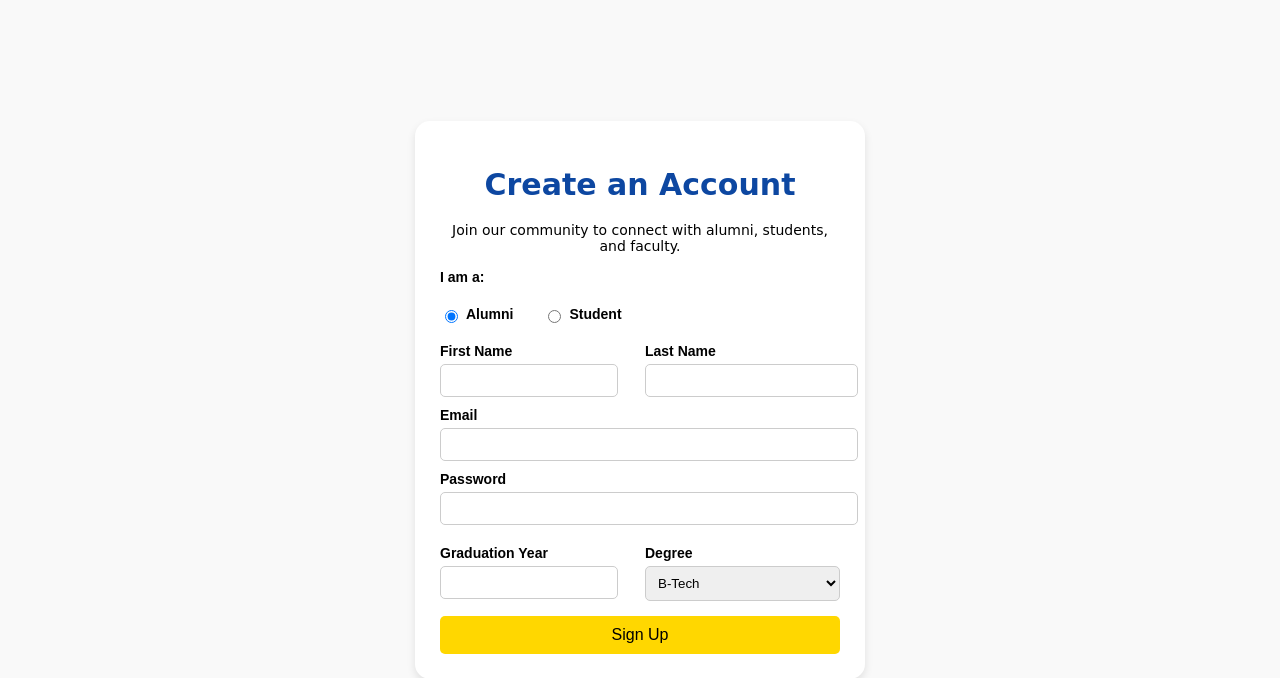
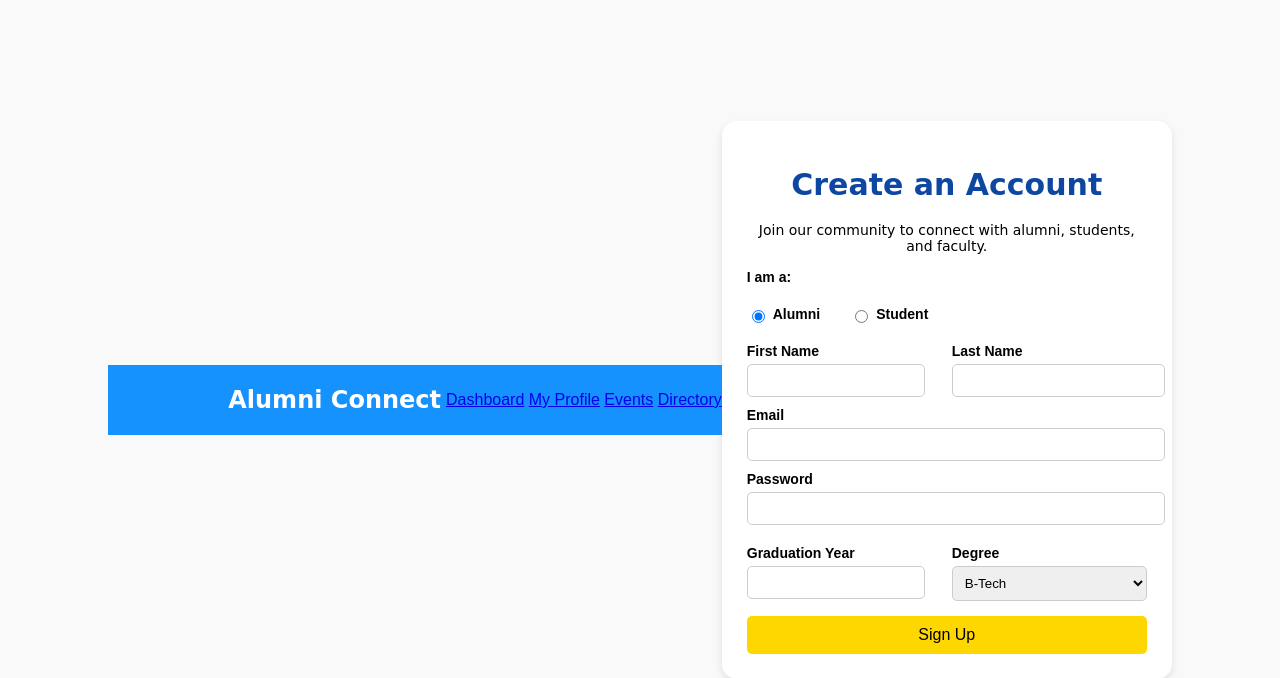
Before and after one commit to Devendra470/Alumni_Portal, a Django app: page /joinnetwork in a window 1280 px wide. Shown: the top 678 px of the page. Run offline with Django 5.2, Linux system fonts and the light colour scheme.

Commit message:
added nav bar

```diff
--- a/alumni/templates/alumni/alumni.html
+++ b/alumni/templates/alumni/alumni.html
@@ -121,11 +121,8 @@
     <div>
       <a href="#">Home</a>
       <a href="#">Students</a>
-      <a href="#">Faculty</a>
-      <a href="#">Alumni</a>
       <a href="#">Blog</a>
       <a href="#">Events</a>
-      <a href="#">Contact</a>
     </div>
     <div>
       <form action="{% url 'logout'%}" method="post">
--- a/alumni/templates/alumni/joinnetwork.html
+++ b/alumni/templates/alumni/joinnetwork.html
@@ -9,6 +9,15 @@
     <link rel="stylesheet" href="{% static 'joinnetwork.css' %}" />
   </head>
   <body>
+    <header style="background-color: rgb(22, 146, 255);">
+      <h1><i class="fa-solid fa-graduation-cap" style="color: white; "></i>Alumni Connect</h1>
+      <nav>
+          <a href="#">Dashboard</a>
+          <a href="#">My Profile</a>
+          <a href="#">Events</a>
+          <a href="#">Directory</a>
+      </nav>
+  </header>
     <div class="form-container">
       <div style="background-color: rgb(226, 25, 25); text-align: center; border-radius: 50px 50px ; color: white;">
         {% if flag %}
--- a/alumni/templates/alumni/student.html
+++ b/alumni/templates/alumni/student.html
@@ -9,15 +9,12 @@
 </head>
 <body>
   <header class="navbar">
-    <div class="logo">🎓 University Alumni</div>
+    <div class="logo">🎓 Alumni Connect</div>
     <nav class="nav-links">
       <a href="#">Home</a>
-      <a href="#">Students</a>
-      <a href="#">Faculty</a>
       <a href="#">Alumni</a>
       <a href="#">Blog</a>
       <a href="#">Events</a>
-      <a href="#">Contact</a>
     </nav>
     <div class="auth-buttons">
       <button class="login">Login</button>
--- a/static/joinnetwork.css
+++ b/static/joinnetwork.css
@@ -8,7 +8,24 @@ body {
     height: 100vh;
     margin: 0;
 }
+header {
+    background-color: #f9f9f9;
+    display: flex;
+    justify-content: space-between;
+    align-items: center;
+    position: sticky;
+    top: 0px;
+    height: 776px 56px;
 
+}
+
+header h1 {
+    text-align: start;
+    padding: 5px;
+    padding-left: 15vh;
+    font-size: 1.5rem;
+    color: white;
+}
 /* Form Container */
 .form-container {
     background-color: white;
```
